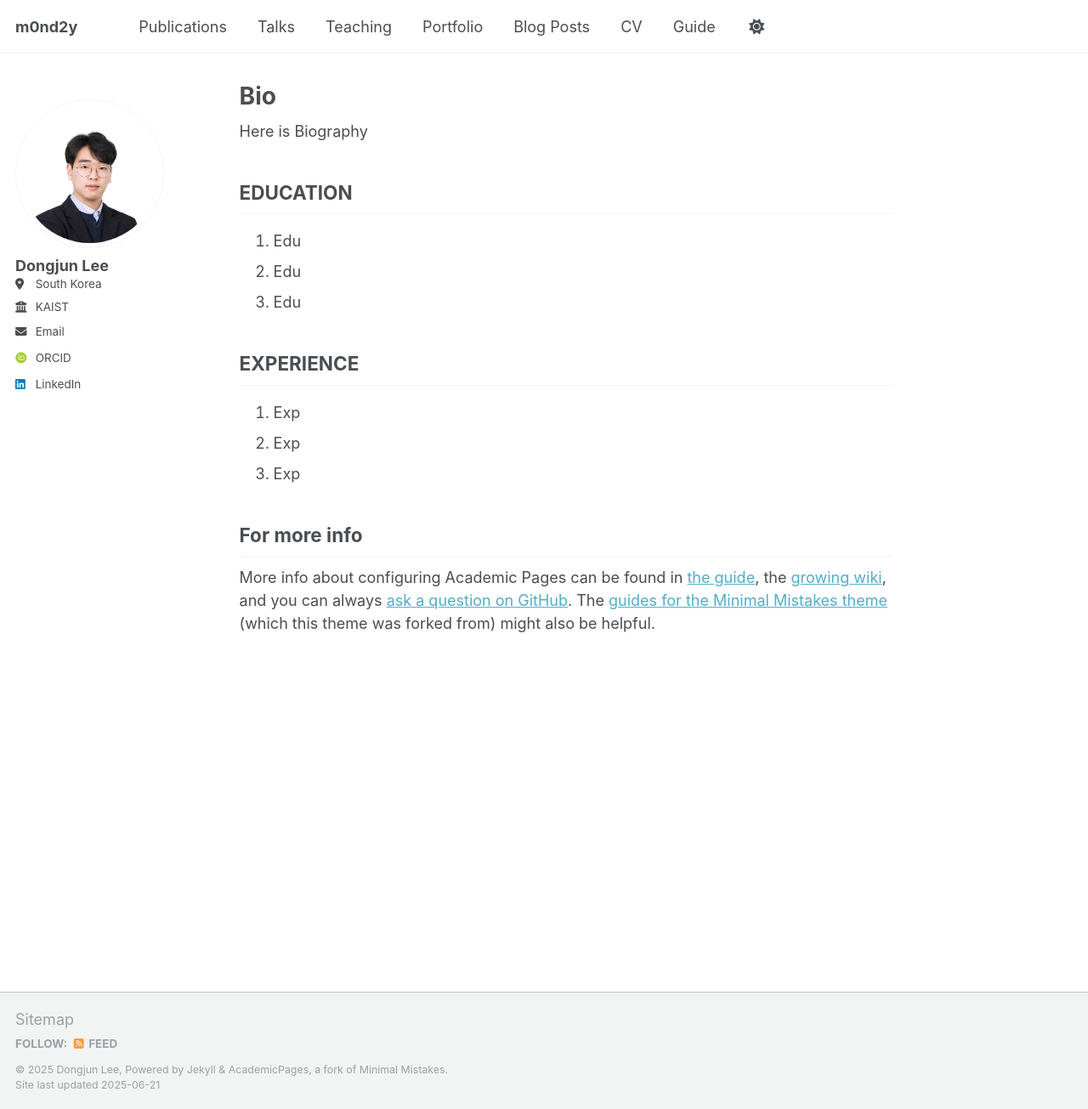
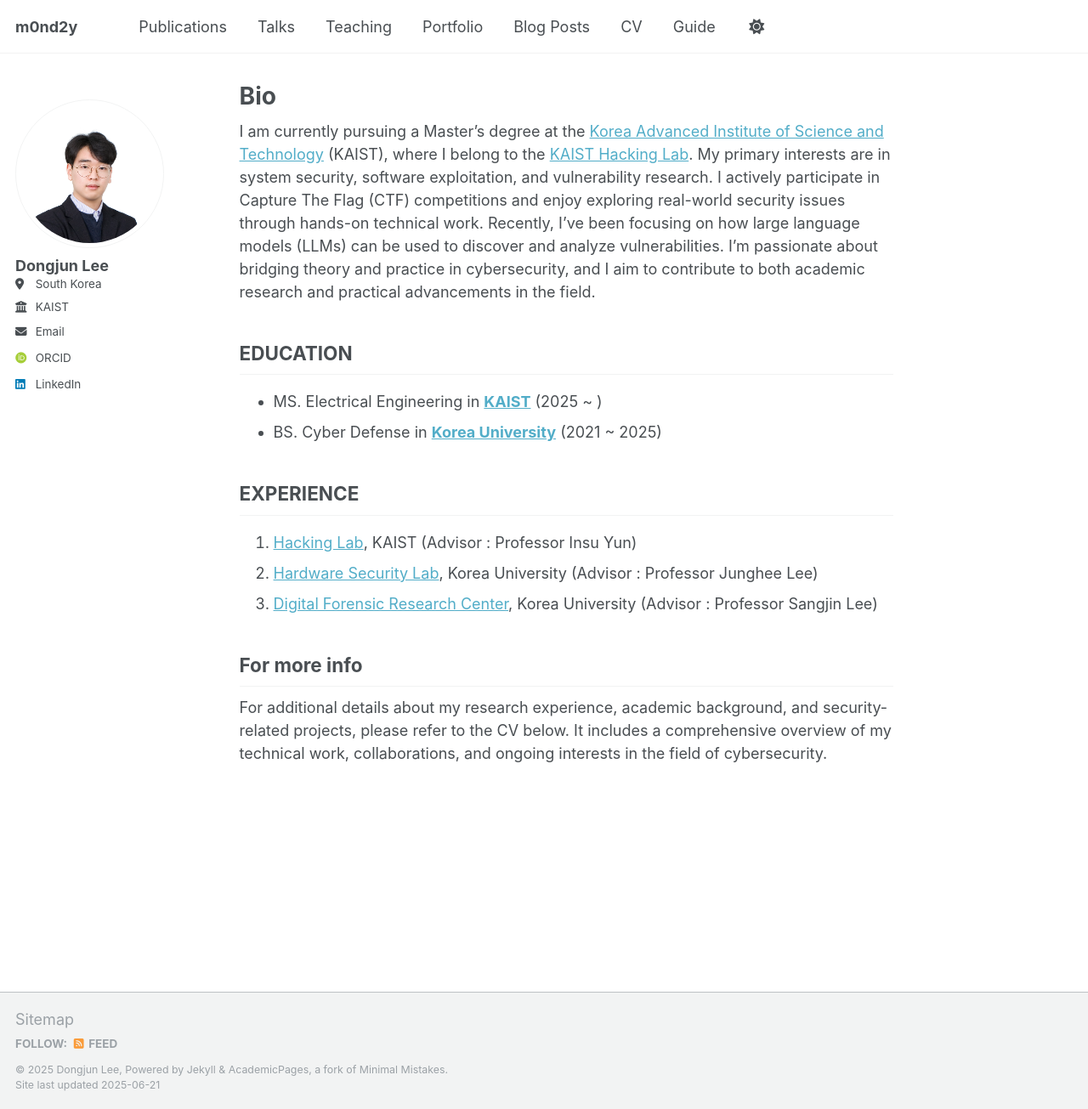
Before and after one commit to m0nd2y/pwnable.co.kr, a Jekyll site: the page built from _pages/about.md, in a window 1280 px wide and 1305 px high. Shown: the whole window at 85% size. Built offline with Jekyll 4.4.1, drawn with Linux system fonts in a browser that asks for light colours; some web fonts are replaced.

Commit message:
[update] _config

```diff
--- a/_config.yml
+++ b/_config.yml
@@ -13,7 +13,7 @@ title                    : "m0nd2y"
 title_separator          : "-"
 name                     : &name "Dongjun Lee"
 description              : &description "personal description"
-url                      : https://academicpages.github.io # the base hostname & protocol for your site e.g. "https://[your GitHub username].github.io" or if you already have some other page hosted on Github then use "https://[your GitHub username].github.io/[Your Repo Name]"
+url                      : "https://pwnable.co.kr" # the base hostname & protocol for your site e.g. "https://[your GitHub username].github.io" or if you already have some other page hosted on Github then use "https://[your GitHub username].github.io/[Your Repo Name]"
 baseurl                  : "" # the subpath of your site, e.g. "/blog"
 repository               : "m0nd2y/pwnable.co.kr"
 
--- a/_pages/about.md
+++ b/_pages/about.md
@@ -7,21 +7,20 @@ redirect_from:
   - /about.html
 ---
 
-Here is Biography
+I am currently pursuing a Master’s degree at the [Korea Advanced Institute of Science and Technology](https://www.kaist.ac.kr/en/) (KAIST), where I belong to the [KAIST Hacking Lab](https://kaist-hacking.github.io/). My primary interests are in system security, software exploitation, and vulnerability research. I actively participate in Capture The Flag (CTF) competitions and enjoy exploring real-world security issues through hands-on technical work. Recently, I’ve been focusing on how large language models (LLMs) can be used to discover and analyze vulnerabilities. I’m passionate about bridging theory and practice in cybersecurity, and I aim to contribute to both academic research and practical advancements in the field.
 
 EDUCATION
 ------
-1. Edu
-2. Edu
-3. Edu
+- MS. Electrical Engineering in [<b>KAIST</b>](https://www.kaist.ac.kr/en/) (2025 ~ )
+- BS. Cyber Defense in [<b>Korea University</b>](https://www.korea.edu/sites/en/index.do) (2021 ~ 2025)
 
 EXPERIENCE
 ------
-1. Exp
-2. Exp
-3. Exp
+1. [Hacking Lab](https://kaist-hacking.github.io/), KAIST (Advisor : Professor Insu Yun)
+2. [Hardware Security Lab](https://sites.google.com/view/hwseclab), Korea University (Advisor : Professor Junghee Lee)
+3. [Digital Forensic Research Center](https://dfrc.korea.ac.kr/), Korea University (Advisor : Professor Sangjin Lee)
 
 
 For more info
 ------
-More info about configuring Academic Pages can be found in [the guide](https://academicpages.github.io/markdown/), the [growing wiki](https://github.com/academicpages/academicpages.github.io/wiki), and you can always [ask a question on GitHub](https://github.com/academicpages/academicpages.github.io/discussions). The [guides for the Minimal Mistakes theme](https://mmistakes.github.io/minimal-mistakes/docs/configuration/) (which this theme was forked from) might also be helpful.
+For additional details about my research experience, academic background, and security-related projects, please refer to the CV below. It includes a comprehensive overview of my technical work, collaborations, and ongoing interests in the field of cybersecurity.
```
Also changed, not shown: 1 other file.
